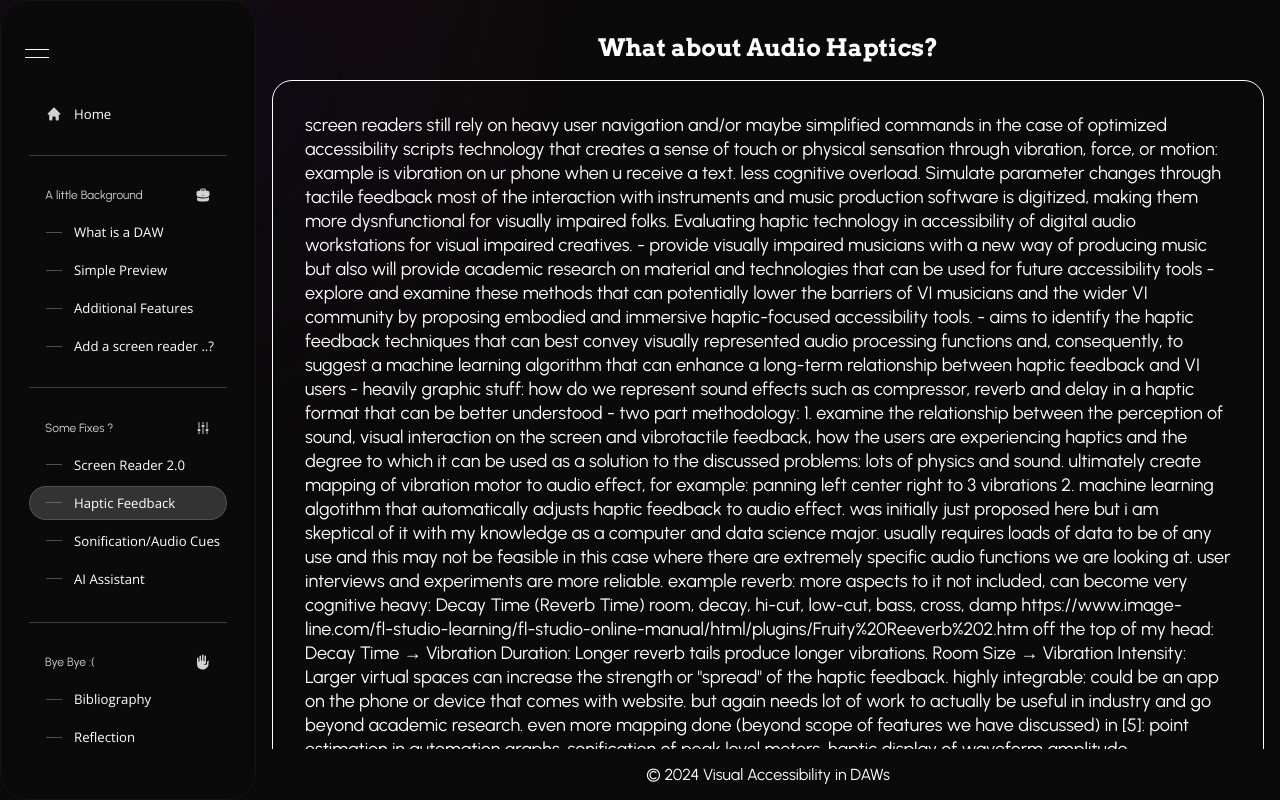
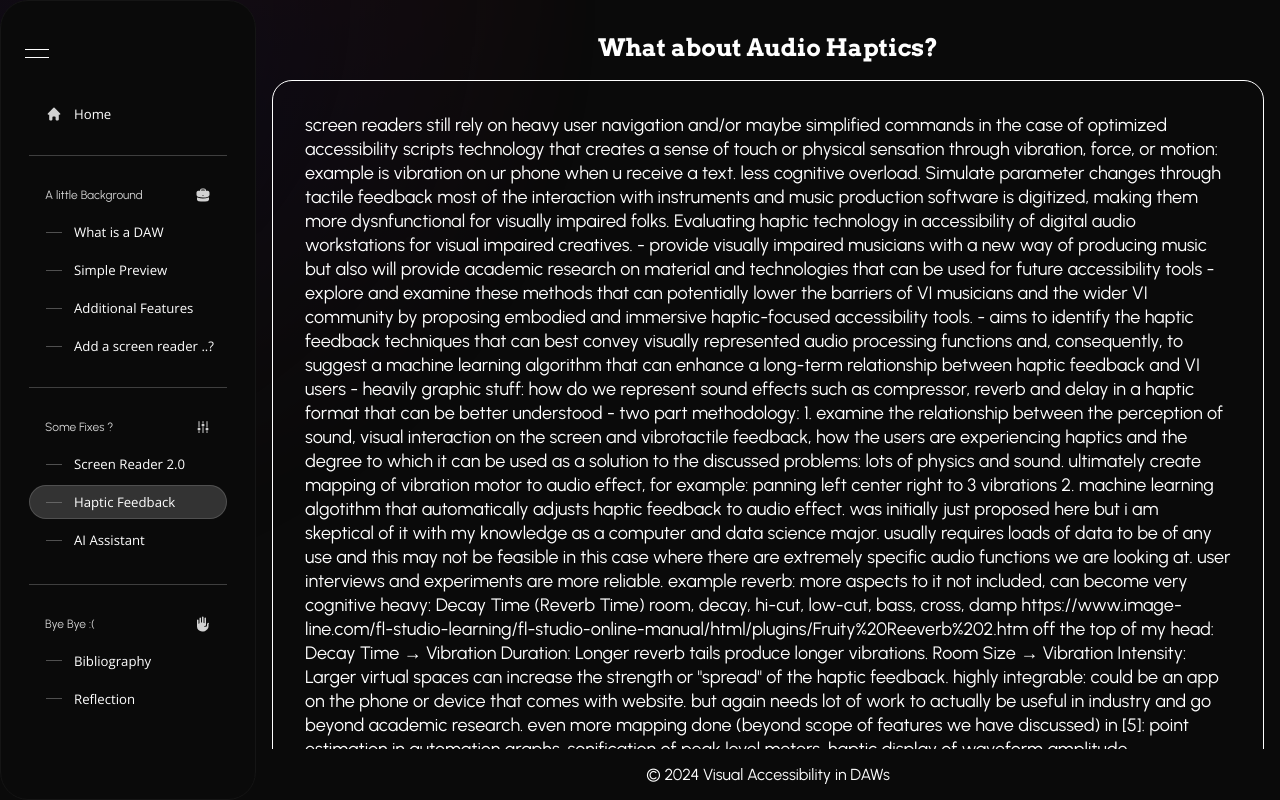
Before and after one commit to ota231/viz-daw-next, a Next.js app: page /learning/haptic-feedback in a window 1280 px wide. Built offline with nearby package versions, Linux system fonts and the light colour scheme.

Commit message:
remove sonification

```diff
--- a/src/once-ui/modules/layout/Sidebar.tsx
+++ b/src/once-ui/modules/layout/Sidebar.tsx
@@ -199,22 +199,6 @@ const Sidebar: React.FC = ({
                         <ToggleButton
                             width="fill"
                             align="start"
-                            href="/learning/sonification"
-                            selected={pathname === '/learning/sonification'}>
-                            <Flex
-                                padding="4" gap="12"
-                                alignItems="center"
-                                textVariant="label-default-s">
-                                <Flex
-                                    height="1" width="16"
-                                    alpha="neutral-strong">
-                                </Flex>
-                                Sonification/Audio Cues
-                            </Flex>
-                        </ToggleButton>
-                        <ToggleButton
-                            width="fill"
-                            align="start"
                             href="/learning/ai-assistant"
                             selected={pathname === '/learning/ai-assistant'}>
                             <Flex
```
Also changed, not shown: src/app/learning/sonification/page.tsx (deleted, +0 -11 lines).
